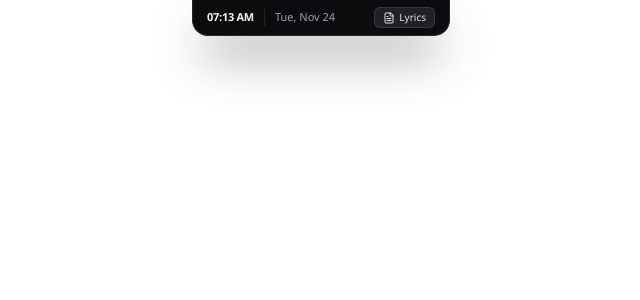
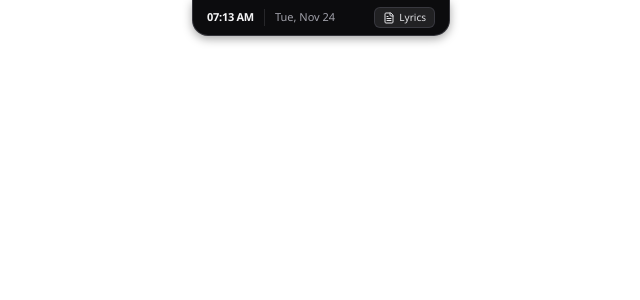
Before and after one commit to monstarstd/ms-island, a React (Vite) app: page / in a window 1280 px wide. Shown: the top 300 px of the page, without its empty margins (319-959 px from the left). Built offline with nearby package versions, Linux system fonts and the light colour scheme.

Commit message:
fix(lyrics-dock): unify tight unclipped subtle shadow on both pills and lock constant 160px side capsule with crisp 14px gap

```diff
--- a/src/components/DynamicIsland.tsx
+++ b/src/components/DynamicIsland.tsx
@@ -993,17 +993,10 @@ export const DynamicIsland: React.FC<DynamicIslandProps> = ({
   const isIslandStyle = barStyle === "island";
   const isDetachedPill = dockEdge === "floating" || isIslandStyle;
 
-  const sideIdleHeightPx = (() => {
-    if (showVolumeHud) return 166;
-    if (media.isPlaying) return 164;
-    if (toast) return 154;
-    if (activeDownload || isTimerRunning || isTimerFinished || isStopwatchRunning || isDragOver) {
-      return 150;
-    }
-    return 142;
-  })();
+  // Constant side capsule height so idle weather & music playing never jump or crowd the sibling pill
+  const sideIdleHeightPx = 160;
 
-  const sideVertAlign = isSideStacked ? "items-start" : "items-center";
+  const sideVertAlign = isSideStacked ? "items-start pt-[10px]" : "items-center";
 
   // Notify Rust side-stack coordinator when Island hover state changes (drives smooth sibling push!)
   useEffect(() => {
@@ -1037,27 +1030,27 @@ export const DynamicIsland: React.FC<DynamicIslandProps> = ({
         return "rounded-t-none rounded-b-[22px] border-t-0 p-3.5";
       }
       if (dockEdge === "left" && !isIslandStyle) {
-        return "rounded-l-none rounded-r-[22px] border-l-0 p-3.5 shadow-2xl shadow-black/45";
+        return "rounded-l-none rounded-r-[22px] border-l-0 p-3.5";
       }
       if (dockEdge === "right" && !isIslandStyle) {
-        return "rounded-r-none rounded-l-[22px] border-r-0 p-3.5 shadow-2xl shadow-black/45";
+        return "rounded-r-none rounded-l-[22px] border-r-0 p-3.5";
       }
-      return "rounded-[22px] p-3.5 shadow-2xl shadow-black/45";
+      return "rounded-[22px] p-3.5";
     }
     if (dockEdge === "top" && !isIslandStyle) {
       return "rounded-t-none rounded-b-[16px] border-t-0 px-3.5 py-1.5 cursor-pointer";
     }
     if (dockEdge === "left") {
       return isIslandStyle
-        ? "rounded-[23px] cursor-pointer shadow-lg shadow-black/40"
-        : "rounded-l-none rounded-r-[18px] border-l-0 cursor-pointer shadow-lg shadow-black/35";
+        ? "rounded-[23px] cursor-pointer"
+        : "rounded-l-none rounded-r-[18px] border-l-0 cursor-pointer";
     }
     if (dockEdge === "right") {
       return isIslandStyle
-        ? "rounded-[23px] cursor-pointer shadow-lg shadow-black/40"
-        : "rounded-r-none rounded-l-[18px] border-r-0 cursor-pointer shadow-lg shadow-black/35";
+        ? "rounded-[23px] cursor-pointer"
+        : "rounded-r-none rounded-l-[18px] border-r-0 cursor-pointer";
     }
-    return "rounded-[19px] px-4 py-1.5 cursor-pointer shadow-lg shadow-black/35";
+    return "rounded-[19px] px-4 py-1.5 cursor-pointer";
   })();
 
   const shellWidthPx = isHovered ? 516 : isSideDock ? 46 : idleWidthPx;
@@ -1085,7 +1078,7 @@ export const DynamicIsland: React.FC<DynamicIslandProps> = ({
           : Math.max(0, (winW - width) / 2);
     const y = isSideDock
       ? isSideStacked
-        ? 0
+        ? 10
         : Math.max(0, (winH - height) / 2)
       : dockEdge === "top"
         ? isIslandStyle
@@ -1134,7 +1127,7 @@ export const DynamicIsland: React.FC<DynamicIslandProps> = ({
         onContextMenu={handleContextMenu}
         style={{ width: `${shellWidthPx}px`, height: `${shellHeightPx}px` }}
         className={`relative island-shell-spring overflow-hidden border ${tokens.shellSurface} ${shellShapeCls} ${
-          isMoving ? "scale-[1.016] shadow-2xl shadow-black/90" : "scale-100"
+          isMoving ? "scale-[1.014]" : "scale-100"
         } ${isDragOver ? "border-accent ring-1 ring-accent" : ""}`}
       >
         {idleMediaProgress !== null && !isSideDock && (
--- a/src/components/FullLyricsWindow.tsx
+++ b/src/components/FullLyricsWindow.tsx
@@ -243,7 +243,11 @@ export const FullLyricsWindow: React.FC<FullLyricsWindowProps> = ({
 
     const peekW = 46;
     const peekH = 112;
-    const x = lyricsDockEdge === "left" ? 0 : Math.max(0, winSize.w - peekW);
+    const sidePad = barStyle === "island" && isSideDocked ? 10 : 0;
+    const x =
+      lyricsDockEdge === "left"
+        ? sidePad
+        : Math.max(0, winSize.w - peekW - sidePad);
     const y = Math.max(0, (winSize.h - peekH) / 2);
 
     invoke("set_lyrics_hit_rect", {
@@ -254,7 +258,7 @@ export const FullLyricsWindow: React.FC<FullLyricsWindowProps> = ({
       pad: 0,
       fullWindow: false,
     }).catch(() => {});
-  }, [isCollapsed, lyricsDockEdge, winSize]);
+  }, [isCollapsed, lyricsDockEdge, barStyle, isSideDocked, winSize]);
 
   useEffect(() => {
     return () => {
@@ -621,6 +625,7 @@ export const FullLyricsWindow: React.FC<FullLyricsWindowProps> = ({
     : "text-zinc-400 hover:text-white";
 
   const isNotchEdge = barStyle === "notch" && isSideDocked;
+  const isFloatingSide = barStyle === "island" && isSideDocked;
   const shellRadiusCls = isCollapsed
     ? isNotchEdge
       ? lyricsDockEdge === "right"
@@ -651,28 +656,54 @@ export const FullLyricsWindow: React.FC<FullLyricsWindowProps> = ({
       ? "border-zinc-300"
       : "border-zinc-800";
 
-  const shellW = isCollapsed ? 46 : winSize.w;
-  const shellH = isCollapsed ? 112 : winSize.h;
+  // Inset Solid card by 10px on free edges so the tight subtle shadow NEVER gets clipped by OS window bounds!
+  const sideInsetPx = isFloatingSide ? 10 : 0;
+  const freeEdgePad = isAcrylic ? 0 : 10;
+  const expandedW = isAcrylic
+    ? winSize.w
+    : Math.max(260, winSize.w - freeEdgePad - sideInsetPx);
+  const expandedH = isAcrylic ? winSize.h : Math.max(280, winSize.h - freeEdgePad * 2);
+
+  const shellW = isCollapsed ? 46 : expandedW;
+  const shellH = isCollapsed ? 112 : expandedH;
+
+  const outerPadCls = isAcrylic
+    ? ""
+    : lyricsDockEdge === "left"
+      ? isFloatingSide
+        ? "pl-[10px] pr-[10px] py-[10px]"
+        : "pl-0 pr-[10px] py-[10px]"
+      : lyricsDockEdge === "right"
+        ? isFloatingSide
+          ? "pr-[10px] pl-[10px] py-[10px]"
+          : "pr-0 pl-[10px] py-[10px]"
+        : "p-[10px]";
 
   const outerAlignCls = `${
     lyricsDockEdge === "left" ? "justify-start" : "justify-end"
-  } items-center`;
+  } items-center ${outerPadCls}`;
+
+  const subtleShadowCls = isAcrylic
+    ? ""
+    : isLight
+      ? "shadow-[0_3px_10px_rgba(0,0,0,0.12)]"
+      : "shadow-[0_3px_10px_rgba(0,0,0,0.34)]";
 
   return (
     <div className={`w-full h-full flex bg-transparent select-none ${outerAlignCls}`}>
-      {/* Single Persistent Shell with Exact Same island-shell-spring Morph as Dynamic Island */}
+      {/* Single Persistent Shell with Exact Same island-shell-spring Morph & Subtle Shadow as Dynamic Island */}
       <div
         onMouseEnter={handlePeekEnter}
         onMouseLeave={handlePeekLeave}
         style={{ width: `${shellW}px`, height: `${shellH}px` }}
-        className={`relative island-shell-spring flex flex-col ${shellRadiusCls} overflow-hidden border ${
+        className={`relative island-shell-spring flex flex-col ${shellRadiusCls} ${subtleShadowCls} overflow-hidden border ${
           isAcrylic
             ? isLight
               ? "bg-transparent border-black/15 text-zinc-900"
               : "bg-transparent border-white/15 text-zinc-100"
             : isLight
-              ? "bg-[#f5f5f3] border-zinc-300 shadow-2xl text-zinc-900"
-              : "bg-[#0c0c0e] border-zinc-800 shadow-2xl text-zinc-100"
+              ? "bg-[#f5f5f3] border-zinc-300/90 text-zinc-900"
+              : "bg-[#0c0c0e] border-zinc-700/80 text-zinc-100"
         }`}
       >
         {isCollapsed ? (
--- a/src/components/island/helpers.tsx
+++ b/src/components/island/helpers.tsx
@@ -29,8 +29,8 @@ export function getIslandThemeTokens(isLight: boolean): IslandThemeTokens {
   return {
     isLight,
     shellSurface: isLight
-      ? "bg-[#f5f5f3] border-zinc-300 text-zinc-900 shadow-lg shadow-black/10"
-      : "bg-[#0c0c0e] border-zinc-800 text-zinc-100 shadow-2xl shadow-black/80",
+      ? "bg-[#f5f5f3] border-zinc-300/90 text-zinc-900 shadow-[0_3px_10px_rgba(0,0,0,0.12)]"
+      : "bg-[#0c0c0e] border-zinc-700/80 text-zinc-100 shadow-[0_3px_10px_rgba(0,0,0,0.34)]",
     surfaceSubtle: isLight
       ? "bg-white border border-zinc-200/90 rounded-xl"
       : "bg-[#141418] border border-zinc-800/90 rounded-xl",
```
Also changed, not shown: 1 other file (tests, documents, lock files or other folders).
